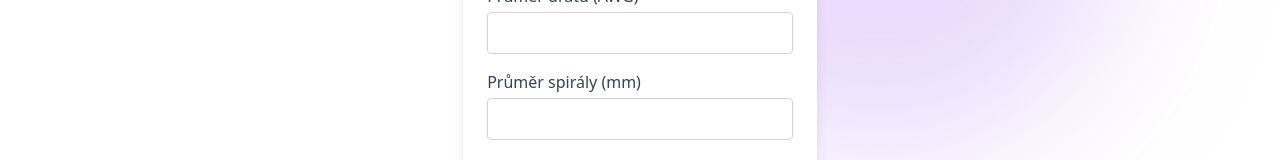
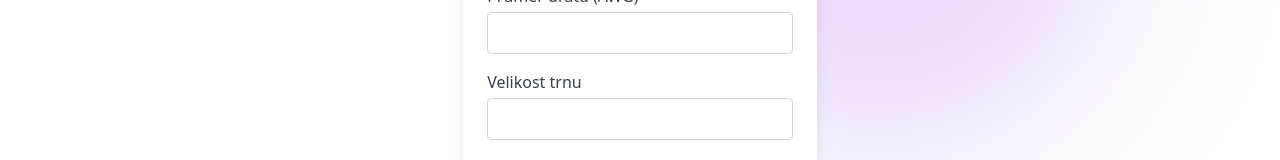
Before and after one commit to dimitrijfedoryno/React-diy, a React (Create React App) app: page /spiralky in a window 1280 px wide. Shown: the part 441-601 px from the top of the page. Built offline with nearby package versions, Linux system fonts and the light colour scheme.

Commit message:
korektní název velikosti trnu

```diff
--- a/src/components/CoilCalculator.js
+++ b/src/components/CoilCalculator.js
@@ -82,7 +82,7 @@ const CoilCalculator = () => {
           />
         </div>
         <div className="mb-4">
-          <label className="block text-gray-700">Průměr spirály (mm)</label>
+          <label className="block text-gray-700">Velikost trnu</label>
           <input
             type="number"
             value={coilDiameter}
```
